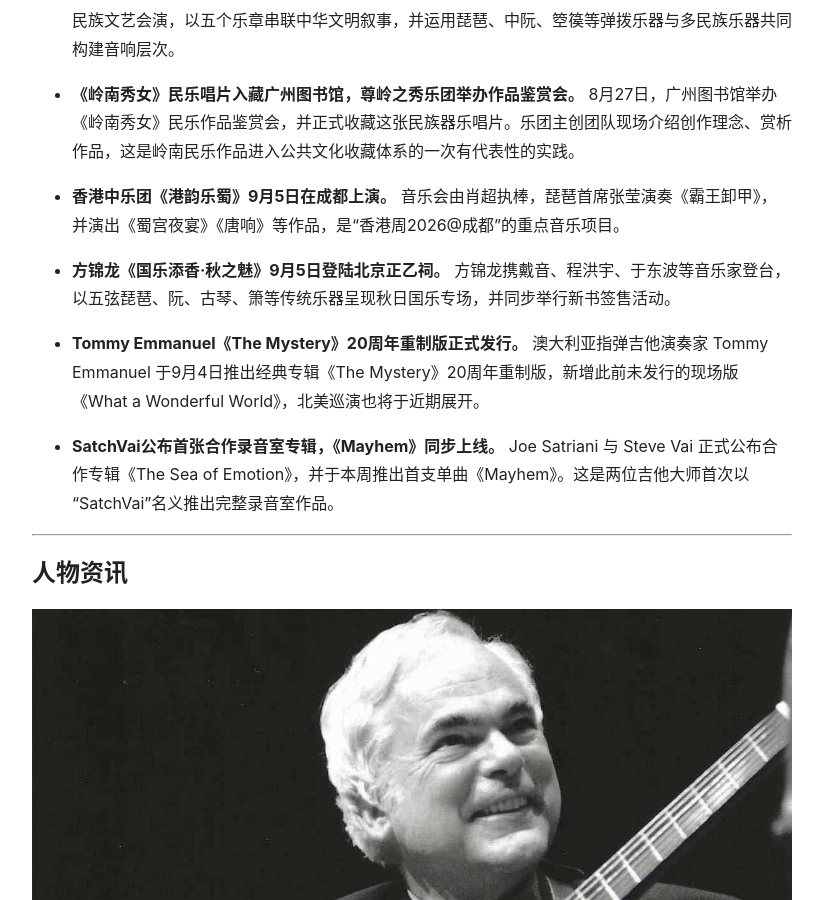
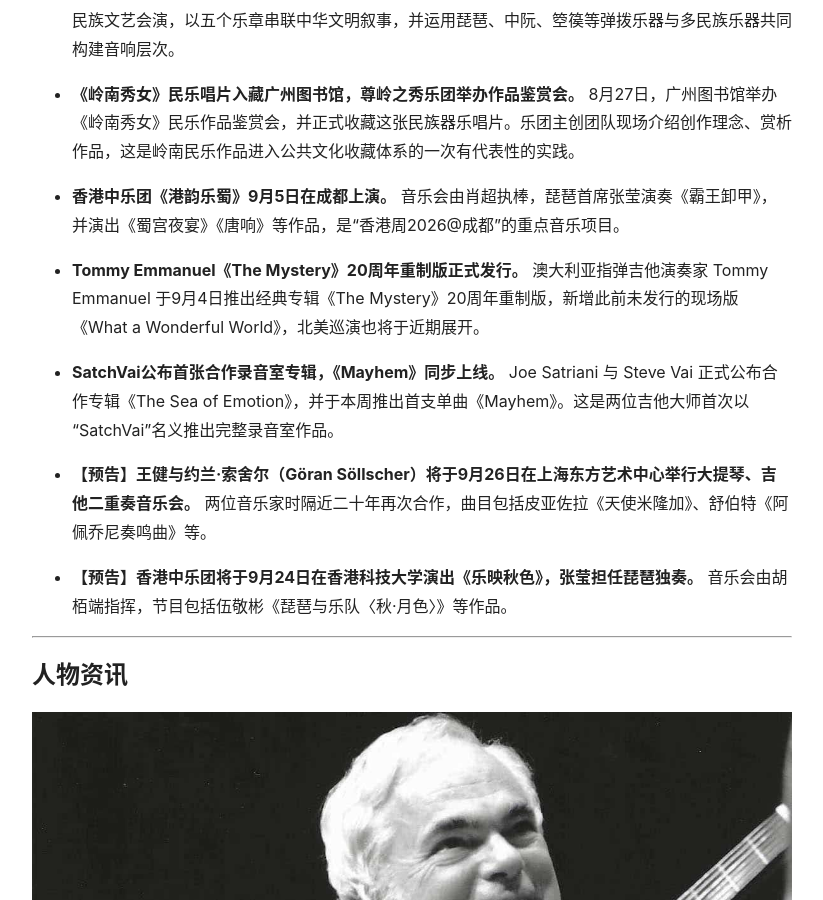
Before and after one commit to KeenKwok/boxianji, a Jekyll site: the page built from weekly/2026-09-05.md, in a window 1280 px wide and 900 px high, scrolled down 3358 px. Shown: the whole window, without its empty margins (228-1051 px from the left). Built offline with Jekyll 4.4.1, drawn with Linux system fonts in a browser that asks for light colours.

Commit message:
Update 2026-09-05.md

```diff
--- a/weekly/2026-09-05.md
+++ b/weekly/2026-09-05.md
@@ -53,11 +53,13 @@ title: 弹拨乐一周简报（2026.08.30—09.05）
 
 - **香港中乐团《港韵乐蜀》9月5日在成都上演。** 音乐会由肖超执棒，琵琶首席张莹演奏《霸王卸甲》，并演出《蜀宫夜宴》《唐响》等作品，是“香港周2026@成都”的重点音乐项目。
 
-- **方锦龙《国乐添香·秋之魅》9月5日登陆北京正乙祠。** 方锦龙携戴音、程洪宇、于东波等音乐家登台，以五弦琵琶、阮、古琴、箫等传统乐器呈现秋日国乐专场，并同步举行新书签售活动。
-
 - **Tommy Emmanuel《The Mystery》20周年重制版正式发行。** 澳大利亚指弹吉他演奏家 Tommy Emmanuel 于9月4日推出经典专辑《The Mystery》20周年重制版，新增此前未发行的现场版《What a Wonderful World》，北美巡演也将于近期展开。
 
 - **SatchVai公布首张合作录音室专辑，《Mayhem》同步上线。** Joe Satriani 与 Steve Vai 正式公布合作专辑《The Sea of Emotion》，并于本周推出首支单曲《Mayhem》。这是两位吉他大师首次以“SatchVai”名义推出完整录音室作品。
+
+- **【预告】王健与约兰·索舍尔（Göran Söllscher）将于9月26日在上海东方艺术中心举行大提琴、吉他二重奏音乐会。**  两位音乐家时隔近二十年再次合作，曲目包括皮亚佐拉《天使米隆加》、舒伯特《阿佩乔尼奏鸣曲》等。
+
+- **【预告】香港中乐团将于9月24日在香港科技大学演出《乐映秋色》，张莹担任琵琶独奏。** 音乐会由胡栢端指挥，节目包括伍敬彬《琵琶与乐队〈秋·月色〉》等作品。
 
 
 ---
```
